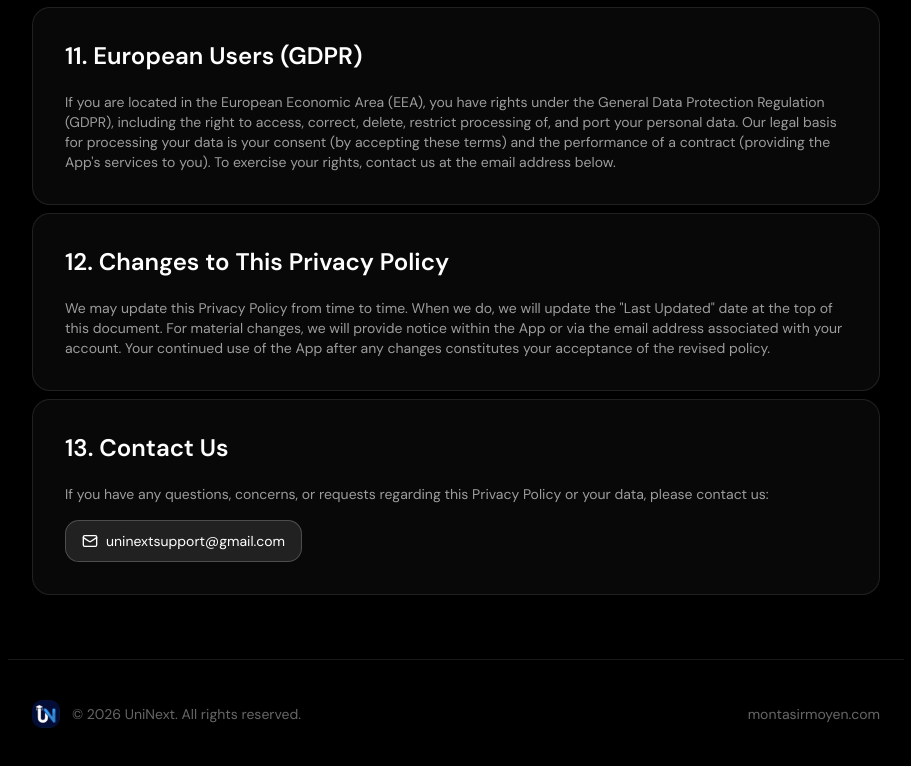
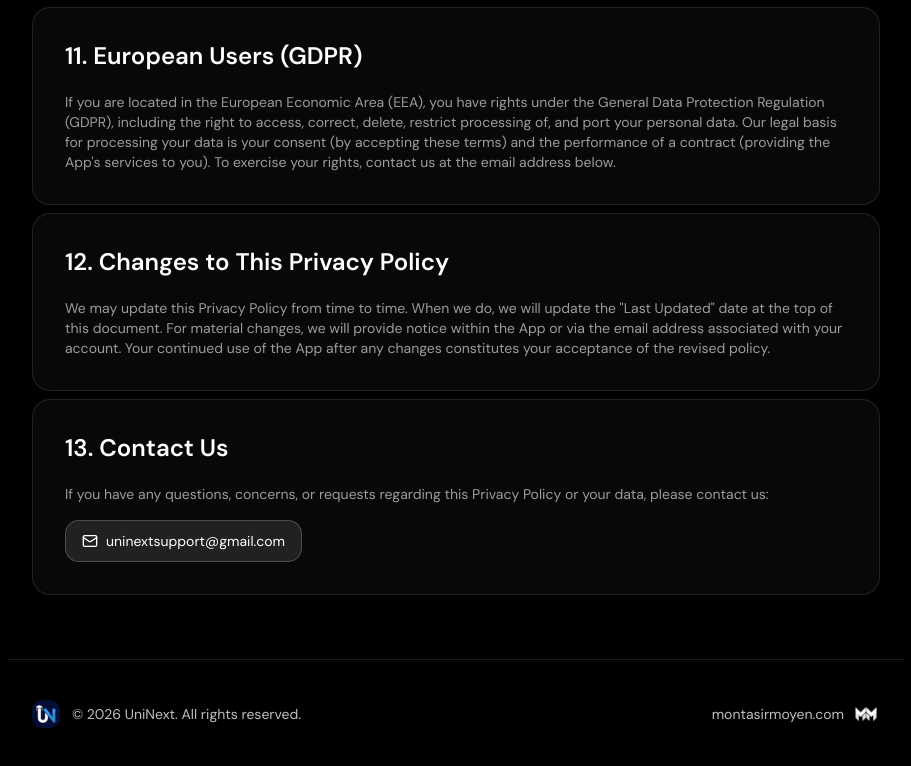
Before and after one commit to montasirmoyen/personal-website, a Next.js app: page /uninext/privacy-policy in a window 1280 px wide. Shown: the part 4468-5234 px from the top of the page, without its empty margins (184-1095 px from the left). Built offline with nearby package versions, Linux system fonts and the light colour scheme.

Commit message:
Update footer styles and add logo to enhance branding

```diff
--- a/src/components/ui/policy-page.tsx
+++ b/src/components/ui/policy-page.tsx
@@ -119,15 +119,18 @@ export default function PolicyPage({
       </div>
 
       {/* Footer */}
-      <div className="max-w-4xl mx-auto px-6 py-10 border-t border-white/10 mt-6 flex flex-col sm:flex-row items-center justify-between gap-4 text-sm text-white/40">
+      <div className="max-w-4xl mx-auto px-6 py-10 border-t border-white/10 mt-6 flex flex-col sm:flex-row items-center justify-between gap-4 text-sm text-white/75">
         <div className="flex items-center gap-3">
           <div className="relative size-7 shrink-0">
             <Image src="/uninext.png" alt="UniNext" fill className="rounded-lg object-cover" />
           </div>
           <span>© 2026 UniNext. All rights reserved.</span>
         </div>
-        <Link href="/" className="hover:text-white/70 transition-colors">
+        <Link href="/" className="hover:text-white transition-colors flex items-center gap-2">
           montasirmoyen.com
+          <div className="relative size-7 shrink-0">
+            <Image src="/mm-logo.png" alt="montasirmoyen" fill className="rounded object-cover" />
+          </div>
         </Link>
       </div>
     </div>
```
